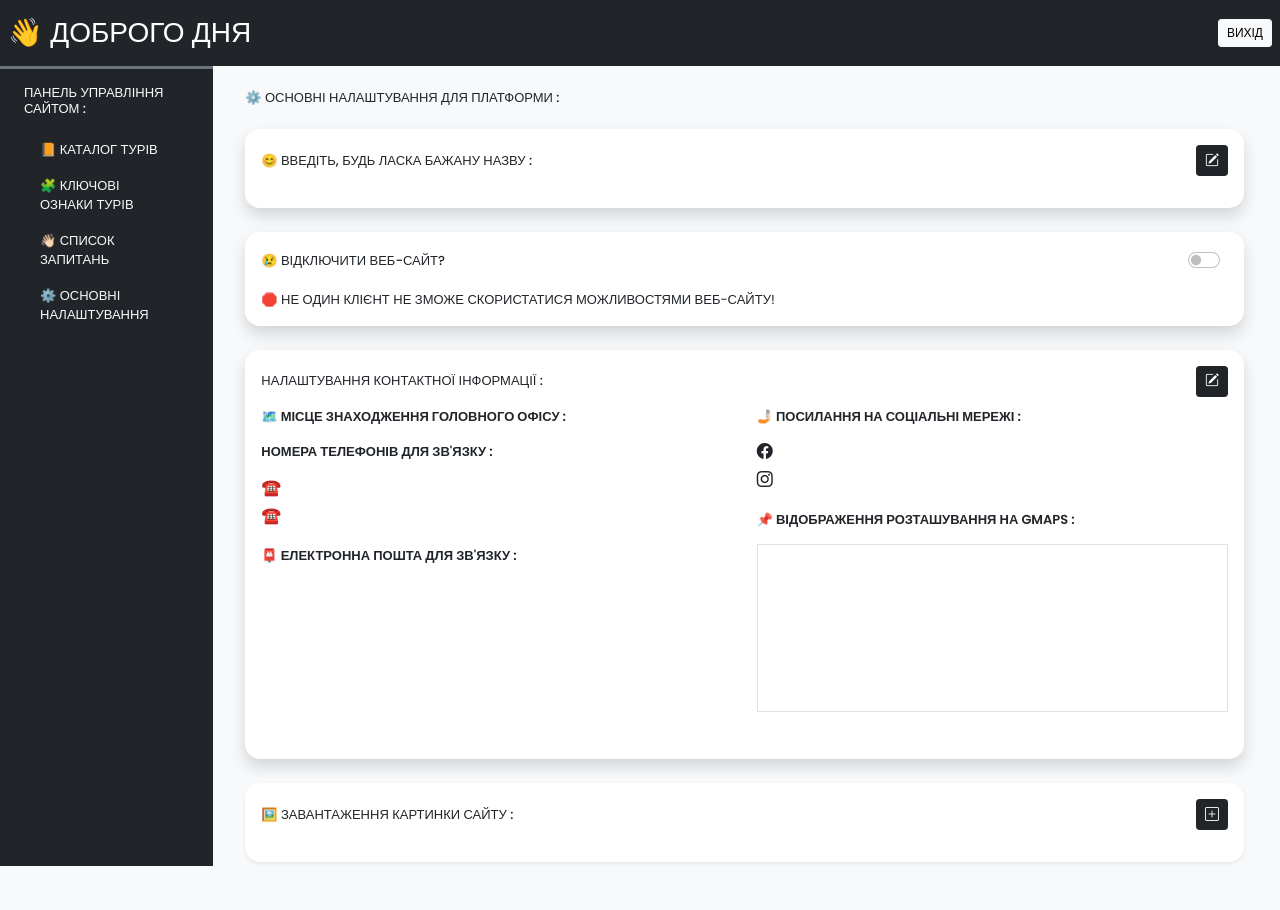
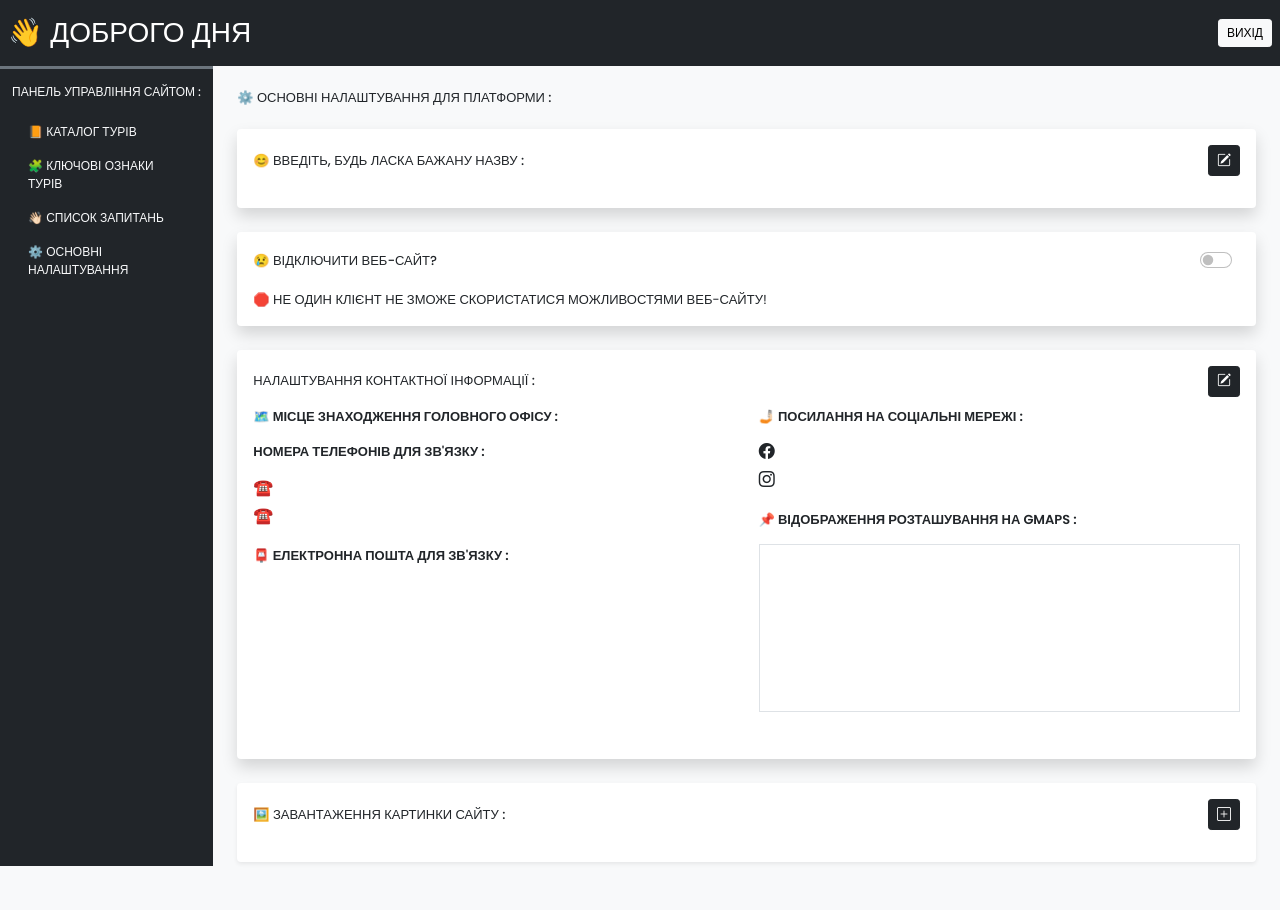
Before and after one commit to ikazut0/discovering-web, a PHP site: page /discovering-web/admin/settings.php in a window 1280 px wide. Run offline with PHP 8.4, Linux system fonts and the light colour scheme; the visitor is signed in with stand-in values (Sample User, id 1); data that the repository does not hold is empty.

Commit message:
info: small-update

```diff
--- a/admin/include/header.php
+++ b/admin/include/header.php
@@ -8,17 +8,17 @@
 <div class="col-lg-2 bg-dark border-top border-3 border-secondary" id="dashboard-menu">
     <nav class="navbar navbar-expand-lg navbar-dark">
         <div class="container-fluid flex-lg-column align-items-stretch">
-            <h4 class="mt-2 text-light" style="font-size: 13px;">ПАНЕЛЬ УПРАВЛІННЯ САЙТОМ : </h4>
+            <h4 class="mt-2 text-light" style="font-size: 12px;">ПАНЕЛЬ УПРАВЛІННЯ САЙТОМ : </h4>
             <button class="navbar-toggler shadow-none" type="button" data-bs-toggle="collapse" data-bs-target="#adminDropdown" aria-controls="navbarNav" aria-expanded="false" aria-label="Toggle navigation"><span class="navbar-toggler-icon"></span></button>
             <div class="collapse navbar-collapse flex-column align-items-stretch mt-2" id="adminDropdown">
                 <ul class="nav nav-pills flex-column">
-                    <li class="nav-item"> <a class="nav-link text-light" href="tours.php" style="font-size: 13px;">📙 КАТАЛОГ ТУРІВ</a> </li>
+                    <li class="nav-item"> <a class="nav-link text-light" href="tours.php" style="font-size: 12px;">📙 КАТАЛОГ ТУРІВ</a> </li>
 
-                    <li class="nav-item"> <a class="nav-link text-light" href="facilities.php" style="font-size: 13px;">🧩 КЛЮЧОВІ ОЗНАКИ ТУРІВ</a> </li>
+                    <li class="nav-item"> <a class="nav-link text-light" href="facilities.php" style="font-size: 12px;">🧩 КЛЮЧОВІ ОЗНАКИ ТУРІВ</a> </li>
 
-                    <li class="nav-item"> <a class="nav-link text-light" href="question.php" style="font-size: 13px;">👋🏻 СПИСОК ЗАПИТАНЬ</a> </li>
+                    <li class="nav-item"> <a class="nav-link text-light" href="question.php" style="font-size: 12px;">👋🏻 СПИСОК ЗАПИТАНЬ</a> </li>
 
-                    <li class="nav-item"> <a class="nav-link text-light" href="settings.php" style="font-size: 13px;">⚙️ ОСНОВНІ НАЛАШТУВАННЯ</a> </li>
+                    <li class="nav-item"> <a class="nav-link text-light" href="settings.php" style="font-size: 12px;">⚙️ ОСНОВНІ НАЛАШТУВАННЯ</a> </li>
                 </ul>
             </div>
         </div>
--- a/admin/scripts/settings-admin.js
+++ b/admin/scripts/settings-admin.js
@@ -154,7 +154,7 @@
 
     xhr.onload = function () {
         var myModal = document.getElementById('carousel-s');
-        var modal = new bootstrap.Modal(document.getElementById('myModal'));
+        var modal = bootstrap.Modal.getInstance(myModal);
         modal.hide();
 
         if (this.responseText == 'inv_img') {
--- a/admin/settings.php
+++ b/admin/settings.php
@@ -5,11 +5,9 @@
 <head>
     <meta charset="UTF-8">
     <meta name="viewport" content="width=device-width, initial-scale=1.0">
-    <link rel="stylesheet" href="https://cdn.jsdelivr.net/npm/bootstrap@5.3.0/dist/css/bootstrap.min.css">
-    <link rel="stylesheet" href="https://cdn.jsdelivr.net/npm/bootstrap@5.3.0/dist/css/bootstrap.min.css">
     <title>⚙️ НАЛАШТУВАННЯ</title>
     <?php require('include/links.php'); ?>
-    <style>body{background-color:#f8f9fa;margin:0;padding:0}#dashboard-menu{position:fixed;height:100%;z-index:11} @media screen and (max-width:991px){#dashboard-menu{height:auto;width:100%}#main-content{margin-top:60px}}.card{border-radius:15px}.btn-custom{border-radius:10px}.modal-content{border-radius:15px}</style>
+    <style>body{background-color:#f8f9fa;margin:0;font-family:'Arial',sans-serif;}#dashboard-menu{position:fixed;height:100%;z-index:11;}@media screen and (max-width:991px){#dashboard-menu{height:auto;width:100%;}#main-content{margin-top:60px;}.card{border-radius:15px;margin-bottom:20px;box-shadow:0 4px 8px rgba(0,0,0,0.1);}.btn{border-radius:10px;padding:10px 15px;font-size:14px;}.modal-content{border-radius:15px;}table{width:100%;border-collapse:collapse;margin-bottom:20px;}th,td{padding:12px;text-align:left;}.tooltip-inner{max-width:300px;padding:10px;color:#fff;text-align:left;background-color:#343a40;border-radius:8px;font-size:14px;box-shadow:0 2px 10px rgba(0,0,0,0.1);}.tooltip.bs-tooltip-top .arrow::before,.tooltip.bs-tooltip-bottom .arrow::before{border-top-color:#343a40;}.alert-center{position:fixed;top:50%;left:50%;transform:translate(-50%,-50%);z-index:100;}.sticky-top{z-index:1000;}@media screen and (max-width:767px){th,td{font-size:12px;}}}</style>
 </head>
 
 <body class="bg-light"> <?php require('include/header.php'); ?>
@@ -219,8 +217,7 @@
         </div>
     </div>
 
-    <script src="https://code.jquery.com/jquery-3.6.4.min.js"></script>
-    <script src="https://cdn.jsdelivr.net/npm/bootstrap@5.3.0/dist/js/bootstrap.bundle.min.js"></script>
+    <script src="https://cdn.jsdelivr.net/npm/bootstrap@5.0.2/dist/js/bootstrap.bundle.min.js" integrity="sha384-MrcW6ZMFYlzcLA8Nl+NtUVF0sA7MsXsP1UyJoMp4YLEuNSfAP+JcXn/tWtIaxVXM" crossorigin="anonymous"></script>
 
     <?php require('include/scripts.php'); ?>
 
```
Also changed, not shown: images/carousel-pictures/IMG_33361.png (added), images/carousel-pictures/IMG_42042.png (added), images/carousel-pictures/IMG_82967.png (added), images/tour-pictures/IMG_52195.jpg (added), images/tour-pictures/IMG_69973.jpg (added), images/tour-pictures/IMG_98476.jpg (added).
